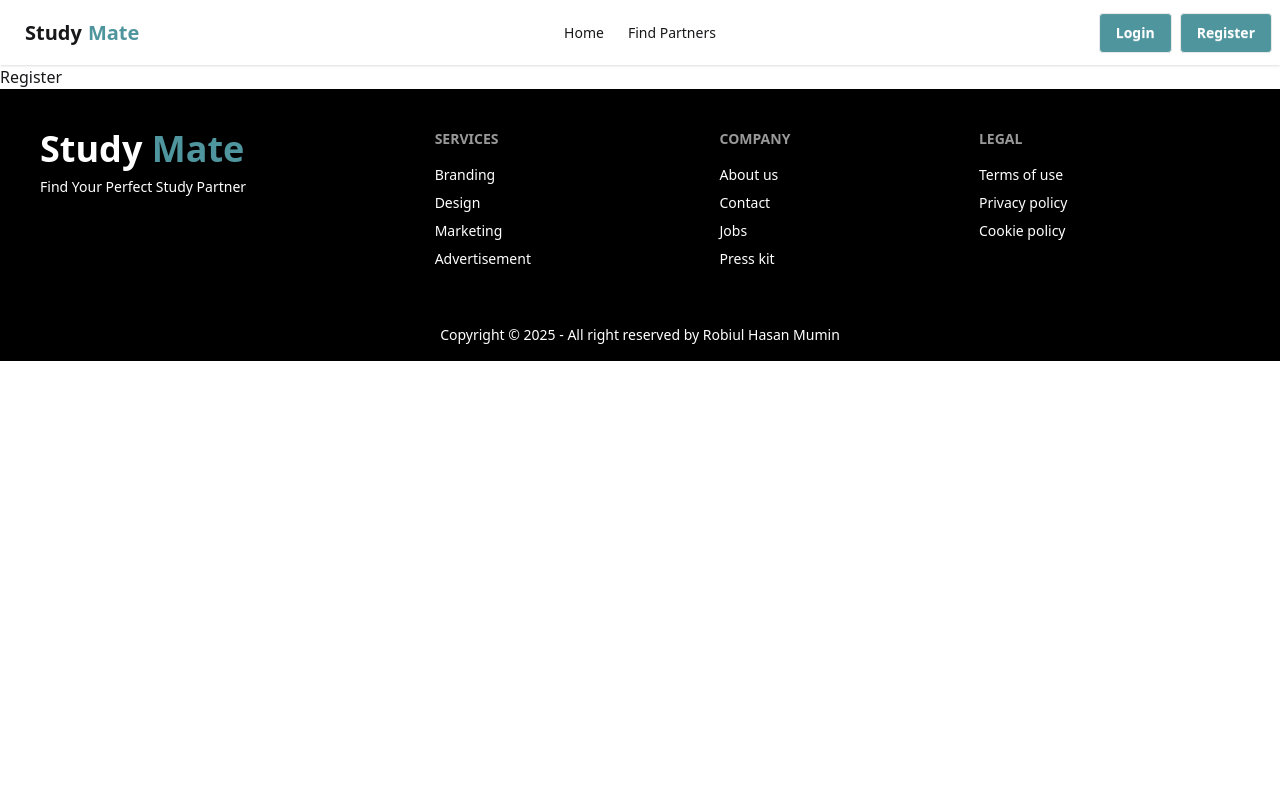
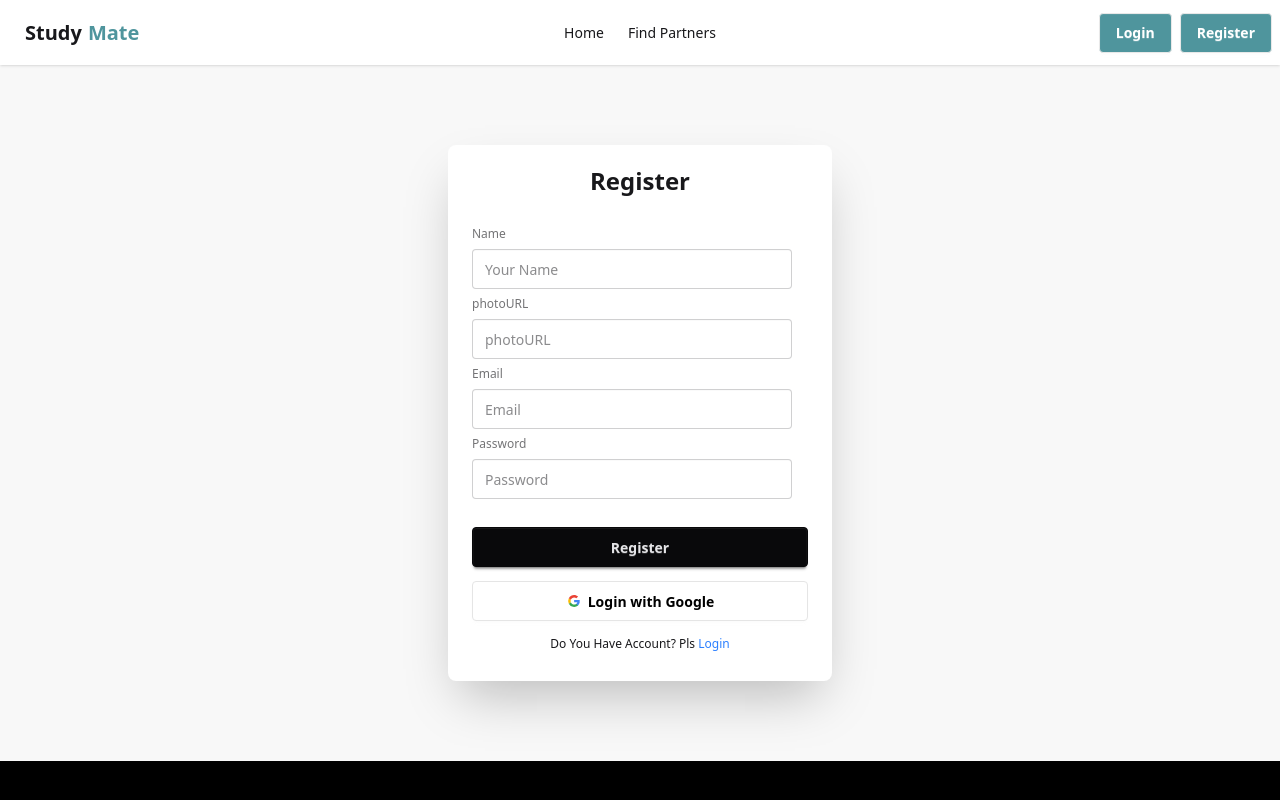
Before and after one commit to robiulhasanmumin/studymates-client-site-pha10, a React (Vite) app: page /register in a window 1280 px wide. Shown: the top 800 px of the page. Built offline with nearby package versions, Linux system fonts and the light colour scheme.

Commit message:
login and register are completed.

```diff
--- a/package.json
+++ b/package.json
@@ -12,6 +12,7 @@
   "dependencies": {
     "@tailwindcss/vite": "^4.1.17",
     "firebase": "^12.5.0",
+    "motion": "^12.23.24",
     "react": "^19.2.0",
     "react-dom": "^19.2.0",
     "react-icon": "^1.0.0",
--- a/src/Pages/FindPartners.jsx
+++ b/src/Pages/FindPartners.jsx
@@ -35,7 +35,10 @@ const FindPartners = () => {
       </div>
 
 
-        {
+{
+  loading ?
+  <p className='text-4xl text-center my-24 text-gray-500 font-semibold '>Loading...</p>
+  :
           filterData.length > 0 ?
       <div className='grid lg:grid-cols-3 grid-cols-1 gap-4'>
           {filterData.map(partner=><FindPartner key={partner.id} partner={partner}></FindPartner>) }
@@ -44,7 +47,9 @@ const FindPartners = () => {
         <p className="text-4xl text-center my-24 text-gray-500 font-semibold " >
             OPPS!! PARTNERS NOT FOUND
           </p>
-        }
+}
+
+
     </div>
   )
 }
--- a/src/Pages/Login.jsx
+++ b/src/Pages/Login.jsx
@@ -1,10 +1,21 @@
-import React from 'react'
+import React, { useState } from 'react'
+import { Link } from 'react-router'
 
 const Login = () => {
+  const [err,setErr] = useState("")
+  const handleLogin =(e)=>{
+    e.preventDefault()
+        const email = e.target.email.value;
+    const password = e.target.password.value;
+    console.log(email,password);
+
+  }
+
+  const handleGoogleLogin=()=>{
+
+  }
   return (
-    <motion.div initial={{ opacity: 0, y: 100 }}
-  animate={{ opacity: 1, y: 0 }}
-  transition={{ duration: 0.7, ease: "easeOut" }} className=" bg-base-200 py-20">
+    <div className=" bg-base-200 py-20">
       <div className="hero-content flex-col lg:flex-row-reverse">
         <div className="card bg-base-100 w-full max-w-sm shrink-0 shadow-2xl">
           <h1 className="text-2xl font-bold text-center mt-5">Login</h1>
@@ -16,8 +27,8 @@ const Login = () => {
                 type="email"
                 className="input"
                 name="email"
-                value={email}
-                onChange={(e)=>setEmail(e.target.value)}
+                // value={email}
+                // onChange={(e)=>setEmail(e.target.value)}
                 placeholder="Email"
                 required
               />
@@ -32,9 +43,9 @@ const Login = () => {
               />
               <p className="text-red-500">{err && err}</p>
               <div>
-                <Link to="/forgotPassword" state={{email}} className="link link-hover ">
+                <a className="link link-hover ">
                   Forgot password?
-                </Link>
+                </a>
               </div>
 
               <button type="submit" className="btn btn-neutral mt-4 mb-2">
@@ -85,7 +96,7 @@ const Login = () => {
           </div>
         </div>
       </div>
-    </motion.div>
+    </div>
   )
 }
 
--- a/src/Pages/Register.jsx
+++ b/src/Pages/Register.jsx
@@ -1,8 +1,65 @@
-import React from 'react'
+import React, { useState } from 'react'
+import { Link } from 'react-router'
 
 const Register = () => {
+  const [err,setErr] = useState("")
+  const handleRegister=(e)=>{
+     e.preventDefault()
+    const name = e.target.name.value;
+    const photo = e.target.photo.value;
+    const email = e.target.email.value;
+    const password = e.target.password.value;
+
+    const passwordValidation =  /^(?=.*[a-z])(?=.*[A-Z]).{6,}$/;
+
+    if(!passwordValidation.test(password)){
+      setErr("Must be 1 Upparcase, 1 Lowercase and 6 Carecters")
+      return
+    }
+
+  }
+  const handleGoogleLogin=()=>{
+
+  }
   return (
-    <div>Register</div>
+    <div  className=''>
+    <div className="py-16 bg-base-200">
+  <div className="hero-content flex-col lg:flex-row-reverse">
+    <div className="card bg-base-100 w-full max-w-sm shrink-0 shadow-2xl">
+          <h1 className='text-2xl font-bold text-center mt-5'>Register</h1>
+      <div className="card-body">
+        <form onSubmit={handleRegister} className="fieldset">
+          {/* name */}
+          <label className="label">Name</label>
+          <input type="text" className="input" name='name' placeholder="Your Name" required />
+          {/* photoURL  */}
+          <label className="label">photoURL </label>
+          <input type="text" className="input" name='photo' placeholder="photoURL" required />
+
+          {/* email */}
+          <label className="label">Email</label>
+          <input type="email" className="input" name='email' placeholder="Email" required />
+          {/* password */}
+          <label className="label">Password</label>
+          <input type="password" className="input" name='password' placeholder="Password" required/>
+          <p className='text-red-500'>{err && err}</p>
+
+          <button type='submit' className="btn btn-neutral mt-4 mb-2">Register</button>
+
+          <button onClick={handleGoogleLogin} className="btn bg-white text-black border-[#e5e5e5]">
+  <svg aria-label="Google logo" width="16" height="16" xmlns="http://www.w3.org/2000/svg" viewBox="0 0 512 512"><g><path d="m0 0H512V512H0" fill="#fff"></path><path fill="#34a853" d="M153 292c30 82 118 95 171 60h62v48A192 192 0 0190 341"></path><path fill="#4285f4" d="m386 400a140 175 0 0053-179H260v74h102q-7 37-38 57"></path><path fill="#fbbc02" d="m90 341a208 200 0 010-171l63 49q-12 37 0 73"></path><path fill="#ea4335" d="m153 219c22-69 116-109 179-50l55-54c-78-75-230-72-297 55"></path></g></svg>
+  Login with Google
+</button>
+
+  <p className='text-center mt-2'>Do You Have Account? Pls <Link to="/login" className='text-blue-500'>Login</Link></p>
+
+        </form>
+      </div>
+    </div>
+  </div>
+</div>
+
+    </div>
   )
 }
 
```
Also changed, not shown: 1 other file (tests, documents, lock files or other folders).
